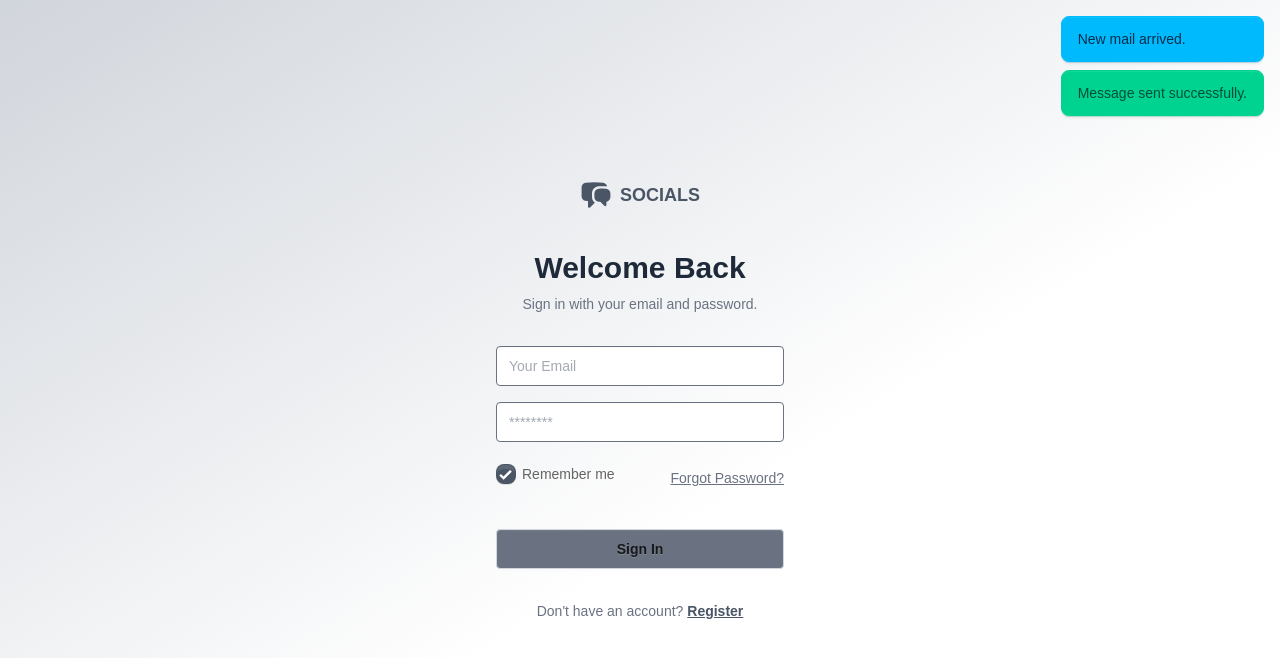
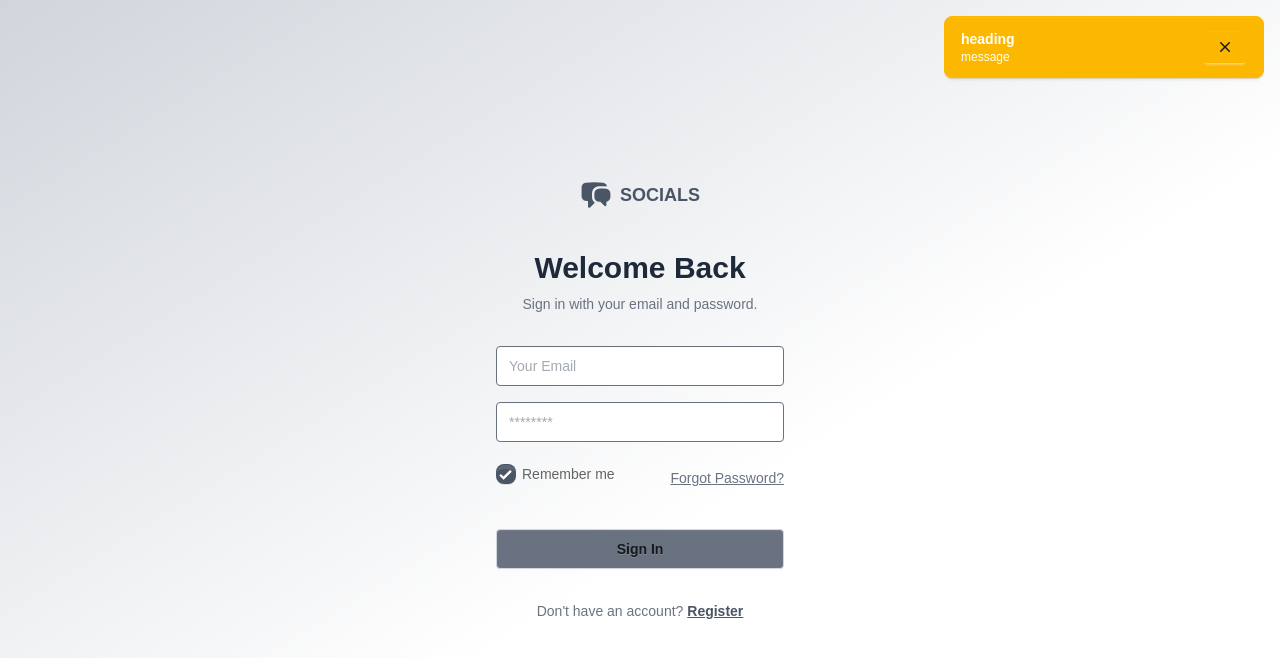
Before and after one commit to oxcode-dev/socials-frontend, a Next.js app: page /auth in a window 1280 px wide. Both pictures are taken after a click on the button "Sign In". Shown: the top 658 px of the page. Built offline with nearby package versions, Linux system fonts and the light colour scheme.

Commit message:
initials

```diff
--- a/components/ToastNotification.tsx
+++ b/components/ToastNotification.tsx
@@ -1,18 +1,29 @@
 'use client';
 
 import { useToastContext } from "@/contexts/ToastContext";
+import { XMarkIcon } from "@heroicons/react/20/solid";
+import { useMemo } from "react";
 
 const ToastNotification = () => {
-    const { toast } = useToastContext()
+    const { toast, hideToast } = useToastContext()
+    const alertType = useMemo(() => {
+        if(toast.type === 'error') return 'alert-error'
+        if(toast.type === 'warning') return 'alert-warning'
+        return 'alert-success';
+    }, [toast.type])
+
     return (
         <>
             { toast.show ? (
-                <div className="toast toast-top toast-end z-[1000]">
-                    <div className="alert alert-info">
-                        <span>New mail arrived.</span>
-                    </div>
-                    <div className="alert alert-success">
-                        <span>Message sent successfully.</span>
+                <div className="toast toast-top toast-end z-[1000] w-full sm:max-w-xs">
+                    <div role="alert" className={`${alertType} alert alert-vertical sm:alert-horizontal flex justify-between`}>
+                        <div className="text-white">
+                            <h3 className="font-bold">{toast?.heading}</h3>
+                            <div className="text-xs">{toast?.message}</div>
+                        </div>
+                        <button onClick={() => hideToast()} className="btn btn-sm bg-transparent border-0">
+                            <XMarkIcon className="size-5" />
+                        </button>
                     </div>
                 </div>
             ) : null }
--- a/contexts/ToastContext.tsx
+++ b/contexts/ToastContext.tsx
@@ -50,7 +50,7 @@ export const ToastContextProvider = ({ children }: PropsType) : JSX.Element => {
         message: string,
         type: "success" | 'error' | 'warning' = 'success',
         autoClose: boolean = true,
-        closeInSeconds: number = 7
+        closeInSeconds: number = 10
    ) => {
         setToast({
             type: type,
--- a/forms/auth/LoginForm.tsx
+++ b/forms/auth/LoginForm.tsx
@@ -48,7 +48,7 @@ const LoginForm = () => {
                 <div className="w-full pt-4">
                     <button
                         type="button"
-                        onClick={() => showToast('heading', 'message', 'success', true, 7)}
+                        onClick={() => showToast('heading', 'message', 'warning', true, 10)}
                         className="btn bg-gray-500 border-gray-300 w-full"
                     >Sign In</button>
                 </div>
```
